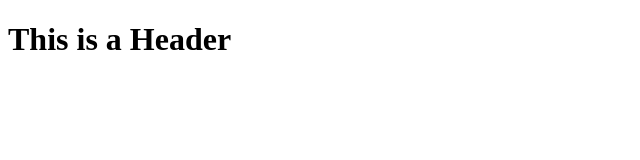
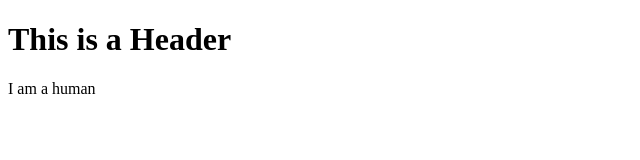
Before and after one commit to samekem/git-test, a plain HTML site: page index.html in a window 1280 px wide. Shown: the full height of the page, 0-640 px from the left. Drawn offline with Linux system fonts and the light colour scheme.

Commit message:
Second Commit

```diff
--- a/index.html
+++ b/index.html
@@ -2,5 +2,6 @@
 <html>
     <body>
        <h1> This is a Header</h1>
+       <p> I am a human </p>
     </body>
 </html>
```
